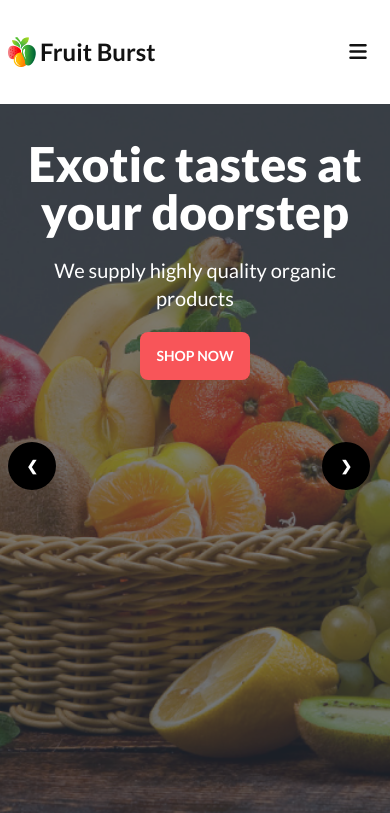
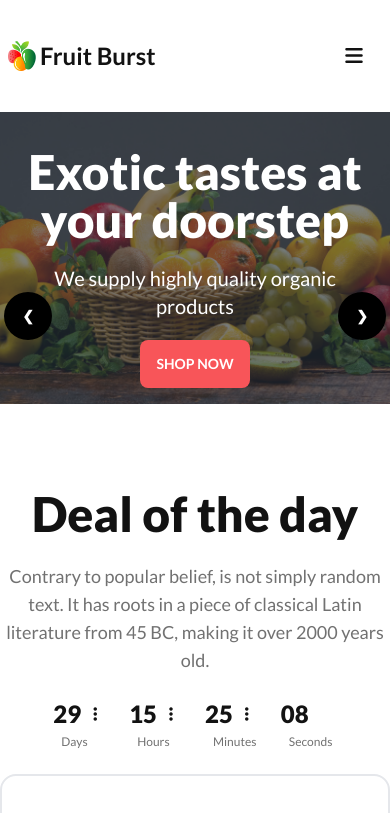
Before and after one commit to Saadsamit/fruit-brust, a plain HTML site: page index.html in a window 390 px wide. Shown: the top 813 px of the page. Drawn offline with nearby package versions, Linux system fonts and the light colour scheme; grey boxes are pictures that could not be loaded.

Commit message:
complete

```diff
--- a/index.html
+++ b/index.html
@@ -71,25 +71,22 @@
         <a href="#" class=" capitalize text-headercolor text-2xl font-bold">Fruit Burst</a>
       </div>
       <div class="flex-none">
-        <div class="dropdown">
-          <label tabindex="0" class="btn btn-ghost btn-circle">
-            <i class="fa-solid fa-bars text-headercolor text-xl"></i>
-          </label>
-          <ul tabindex="0"
-            class="menu menu-sm dropdown-content mt-3 z-[1] p-2 shadow bg-base-100 rounded-box w-40 right-0">
+        <details class="dropdown">
+          <summary class="m-1 btn btn-ghost btn-circle"><i class="fa-solid fa-bars text-headercolor text-xl"></i></summary>
+          <ul class="menu menu-md dropdown-content mt-3 z-20 p-2 shadow bg-base-100 rounded-box w-40 right-0">
             <li><a href="#">Home</a></li>
             <li><a href="#">About Us</a></li>
             <li><a href="#">Shop</a></li>
             <li><a href="#">All Fruits</a></li>
           </ul>
-        </div>
+        </details>
       </div>
     </div>
     <!-- navbar end -->
     <!-- banner start -->
     <div class="carousel w-full overflow-hidden z-10 relative">
       <div id="slide1" class="carousel-item relative w-full">
-        <div class="hero min-h-[calc(100vh-120px)] bg-bannerBg items-start">
+        <div class="hero md:min-h-[calc(100vh-120px)] bg-bannerBg items-start">
           <div class="hero-overlay bg-opacity-60"></div>
           <div class="hero-content text-center text-neutral-content">
             <div class="text-white max-w-2xl md:mt-20 mt-5">
@@ -99,13 +96,13 @@
             </div>
           </div>
         </div>
-        <div class="absolute flex justify-between transform -translate-y-1/2 md:left-5 left-2 md:right-5 right-5 top-1/2">
+        <div class="absolute flex justify-between transform -translate-y-1/2 md:left-5 left-1 md:right-5 right-1 md:top-1/2 md:bottom-2/4 bottom-10">
           <a href="#slide4" class="btn btn-circle border-0 bg-black text-white hover:bg-black">❮</a>
           <a href="#slide2" class="btn btn-circle border-0 bg-black text-white hover:bg-black">❯</a>
         </div>
       </div>
       <div id="slide2" class="carousel-item relative w-full">
-        <div class="hero min-h-[calc(100vh-120px)] bg-bannerBg1 items-start">
+        <div class="hero md:min-h-[calc(100vh-120px)] bg-bannerBg1 items-start">
           <div class="hero-overlay bg-opacity-60"></div>
           <div class="hero-content text-center text-neutral-content">
             <div class="text-white max-w-2xl md:mt-20 mt-5">
@@ -115,13 +112,13 @@
             </div>
           </div>
         </div>
-        <div class="absolute flex justify-between transform -translate-y-1/2 md:left-5 left-2 md:right-5 right-5 top-1/2">
+        <div class="absolute flex justify-between transform -translate-y-1/2 md:left-5 left-1 md:right-5 right-1 top-1/2 md:bottom-2/4 bottom-10">
           <a href="#slide1" class="btn btn-circle border-0 bg-black text-white hover:bg-black">❮</a>
           <a href="#slide3" class="btn btn-circle border-0 bg-black text-white hover:bg-black">❯</a>
         </div>
       </div>
       <div id="slide3" class="carousel-item relative w-full">
-        <div class="hero min-h-[calc(100vh-120px)] bg-bannerBg2 items-start">
+        <div class="hero md:min-h-[calc(100vh-120px)] bg-bannerBg2 items-start">
           <div class="hero-overlay bg-opacity-60"></div>
           <div class="hero-content text-center text-neutral-content">
             <div class="text-white max-w-2xl md:mt-20 mt-5">
@@ -131,13 +128,13 @@
             </div>
           </div>
         </div>
-        <div class="absolute flex justify-between transform -translate-y-1/2 md:left-5 left-2 md:right-5 right-5 top-1/2">
+        <div class="absolute flex justify-between transform -translate-y-1/2 md:left-5 left-1 md:right-5 right-1 top-1/2 md:bottom-2/4 bottom-10">
           <a href="#slide2" class="btn btn-circle border-0 bg-black text-white hover:bg-black">❮</a>
           <a href="#slide4" class="btn btn-circle border-0 bg-black text-white hover:bg-black">❯</a>
         </div>
       </div>
       <div id="slide4" class="carousel-item relative w-full">
-        <div class="hero min-h-[calc(100vh-120px)] bg-bannerBg3 items-start">
+        <div class="hero md:min-h-[calc(100vh-120px)] bg-bannerBg3 items-start">
           <div class="hero-overlay bg-opacity-60"></div>
           <div class="hero-content text-center text-neutral-content">
             <div class="text-white max-w-2xl md:mt-20 mt-5">
@@ -147,13 +144,13 @@
             </div>
           </div>
         </div>
-        <div class="absolute flex justify-between transform -translate-y-1/2 md:left-5 left-2 md:right-5 right-2 top-1/2">
+        <div class="absolute flex justify-between transform -translate-y-1/2 md:left-5 left-1 md:right-5 right-1 top-1/2">
           <a href="#slide3" class="btn btn-circle border-0 bg-black text-white hover:bg-black">❮</a>
           <a href="#slide1" class="btn btn-circle border-0 bg-black text-white hover:bg-black">❯</a>
         </div>
       </div>
     </div>
-    <div class=" lg:flex justify-center hidden ">
+    <div class=" md:flex justify-center hidden ">
       <div class="bg-white w-10/12 grid grid-cols-5 gap-12 p-5 shadow text-headercolor z-20 -mt-20 relative">
         <div class="text-center">
           <img src="./images/fruit1.png" alt="">
@@ -188,42 +185,43 @@
           <p class="text-para text-lg font-medium">Contrary to popular belief, is not simply random text. It has roots
             in a piece of classical Latin literature from 45 BC, making it over 2000 years old.</p>
         </div>
-        <div class="lg:w-1/2 flex lg:justify-end justify-center">
+        <div class="lg:w-1/2 w11/12 flex lg:justify-end justify-center lg:pt-0 pt-5">
           <div class="grid grid-flow-col gap-5 text-center auto-cols-max">
-            <div class="flex flex-col">
+            <div class="flex flex-col justify-center">
               <div class="flex items-center text-headercolor">
-                <span class="countdown text-headercolor font-extrabold text-5xl">
+                <span class="countdown text-headercolor font-extrabold md:text-5xl text-2xl">
                   <span style="--value:29;"></span>
                 </span>
-                <i class="fa-solid fa-ellipsis-vertical px-4"></i>
+                <i class="fa-solid fa-ellipsis-vertical lg:px-4 p-3"></i>
               </div>
-              <p class="text-start ps-2 capitalize text-lg font-medium text-para">days</p>
+              <p class="text-start ps-2 capitalize md:text-lg text-xs font-medium text-para">days</p>
             </div>
-            <div class="flex flex-col">
+            <div class="flex flex-col justify-center">
               <div class="flex items-center text-headercolor">
-                <span class="countdown text-headercolor font-extrabold text-5xl">
+                <span class="countdown text-headercolor font-extrabold md:text-5xl text-2xl">
                   <span style="--value:15;"></span>
                 </span>
-                <i class="fa-solid fa-ellipsis-vertical px-4"></i>
+                <i class="fa-solid fa-ellipsis-vertical lg:px-4 p-3"></i>
               </div>
-              <p class="text-start ps-2 capitalize text-lg font-medium text-para">Hours</p>
+              <p class="text-start ps-2 capitalize md:text-lg text-xs font-medium text-para">Hours</p>
             </div>
-            <div class="flex flex-col">
+            <div class="flex flex-col justify-center">
               <div class="flex items-center text-headercolor">
-                <span class="countdown text-headercolor font-extrabold text-5xl">
+                <span class="countdown text-headercolor font-extrabold md:text-5xl text-2xl">
                   <span style="--value:25;"></span>
                 </span>
-                <i class="fa-solid fa-ellipsis-vertical px-4"></i>
+                <i class="fa-solid fa-ellipsis-vertical lg:px-4 p-3"></i>
               </div>
-              <p class="text-start ps-2 capitalize text-lg font-medium text-para">Minutes</p>
+              <p class="text-start ps-2 capitalize md:text-lg text-xs font-medium text-para">Minutes</p>
             </div>
-            <div class="flex flex-col">
+            <div class="flex flex-col justify-center">
               <div class="flex items-center text-headercolor">
-                <span class="countdown text-headercolor font-extrabold text-5xl">
+                <span class="countdown text-headercolor font-extrabold md:text-5xl text-2xl">
                   <span style="--value:08;"></span>
                 </span>
+                <i class="fa-solid fa-ellipsis-vertical lg:px-4 p-3 invisible"></i>
               </div>
-              <p class="text-start ps-2 capitalize text-lg font-medium text-para">Seconds</p>
+              <p class="text-start ps-2 capitalize md:text-lg text-xs font-medium text-para">Seconds</p>
             </div>
           </div>
         </div>
@@ -567,7 +565,7 @@
             </div>
           </div>
         </div>
-        <div class="h-full lg:order-none order-first"><img src="./images/whychoose1.png" alt="" class="h-full"></div>
+        <div class="h-full lg:order-none order-first lg:block flex justify-center"><img src="./images/whychoose1.png" alt="" class="h-full"></div>
         <div>
           <div class="flex md:flex-row-reverse flex-col gap-5 mb-5 md:items-start items-center">
             <div class="w-14 h-14 bg-slate-200 rounded-full text-center leading-[56px] text-headercolor">
```
